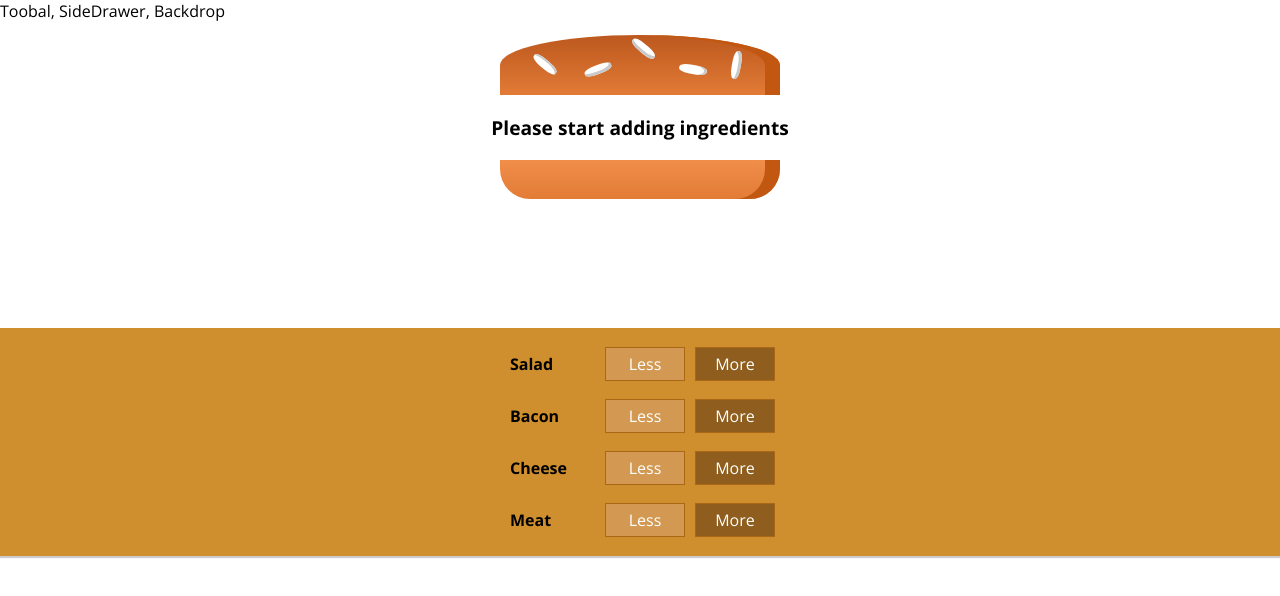
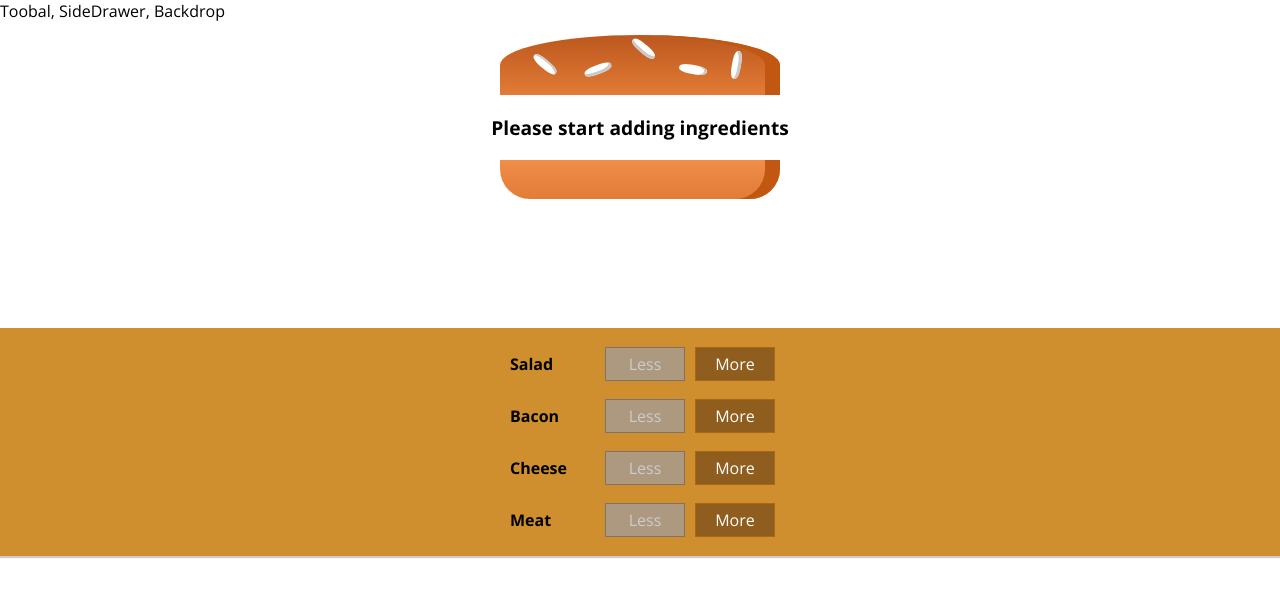
Before and after one commit to evenancio/react-burger-builder-demo, a React app: page / in a window 1280 px wide. Shown: the top 596 px of the page. Built offline with nearby package versions, Linux system fonts and the light colour scheme.

Commit message:
Removing ingredients feature

```diff
--- a/src/components/Burger/BuildControls/BuildControl/BuildControl.js
+++ b/src/components/Burger/BuildControls/BuildControl/BuildControl.js
@@ -6,7 +6,7 @@
   return (
     <div className={classes.BuildControl}>
       <div className={classes.Label}>{props.label}</div>
-      <button className={classes.Less}>Less</button>
+      <button className={classes.Less} onClick={props.removed} disabled={props.disabled}>Less</button>
       <button className={classes.More} onClick={props.added}>More</button>
     </div>
   )
--- a/src/components/Burger/BuildControls/BuildControls.js
+++ b/src/components/Burger/BuildControls/BuildControls.js
@@ -17,7 +17,10 @@
         <BuildControl
           key={ctrl.label}
           label={ctrl.label}
-          added={() => props.ingredientAdded(ctrl.type)} />
+          added={() => props.ingredientAdded(ctrl.type)}
+          removed={() => props.ingredientRemoved(ctrl.type)}
+          disabled={props.disabled[ctrl.type]}
+        />
       ))}
     </div>
   )
--- a/src/containers/BurgerBuilder/BurgerBuilder.js
+++ b/src/containers/BurgerBuilder/BurgerBuilder.js
@@ -38,15 +38,38 @@
     }
 
     removeIngredientHandler = ( type ) => {
-
+        const oldCount = this.state.ingredients[type];
+        if(oldCount <= 0){
+            return;
+        }
+        const updatedCounted = oldCount - 1;
+        const updatedIngredients = {
+            ...this.state.ingredients
+        };
+        updatedIngredients[type] = updatedCounted;
+        const priceAddition = INGREDIENT_PRICES[type];
+        const oldPrice = this.state.totalPrice;
+        const newPrice = oldPrice - priceAddition;
+        this.setState({
+            totalPrice: newPrice,
+            ingredients: updatedIngredients
+        });
     }
 
     render () {
+        const disabledInfo = {
+            ...this.state.ingredients
+        };
+        for(let key in disabledInfo){
+            disabledInfo[key] = disabledInfo[key] <= 0;
+        }
         return (
             <React.Fragment>
                 <Burger ingredients={this.state.ingredients} />
                 <BuildControls
+                    ingredientRemoved={this.removeIngredientHandler}
                     ingredientAdded={this.addIngredientHandler}
+                    disabled={disabledInfo}
                  />
             </React.Fragment>
         );
```
